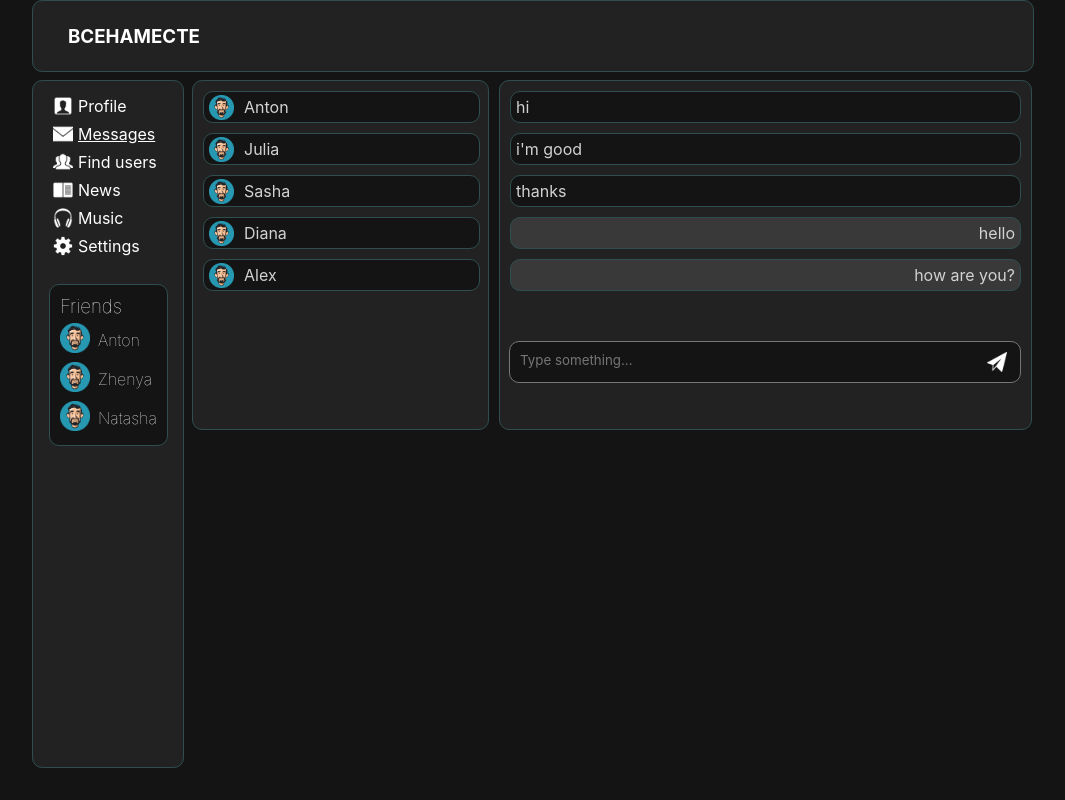
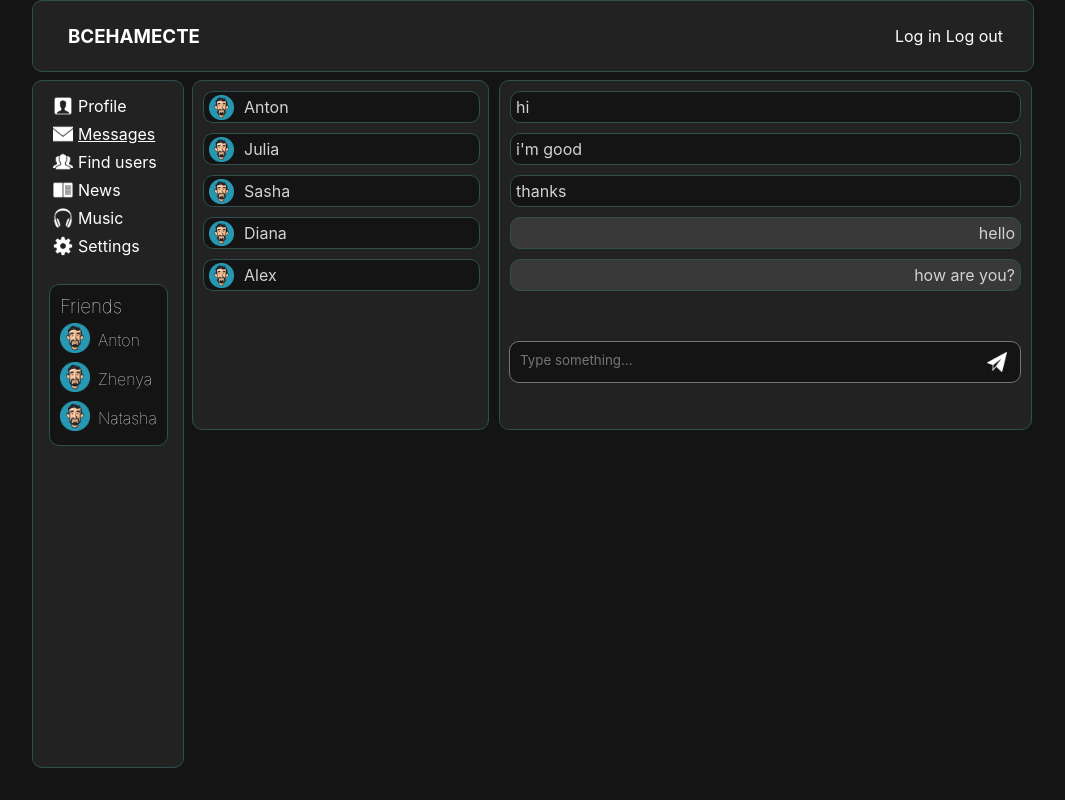
Before and after one commit to antonsadovskiy/samurai-way-main, a React (Create React App) app: page /dialogs in a window 1280 px wide. Shown: the whole page, without its empty margins (108-1173 px from the left). Built offline with nearby package versions, Linux system fonts and the light colour scheme; no server answers.

Commit message:
61 video is done

```diff
--- a/src/App.tsx
+++ b/src/App.tsx
@@ -1,6 +1,5 @@
 import React, {FC} from 'react';
 import './App.css';
-import Header from "./components/Header/Header";
 import {Route} from "react-router-dom";
 import News from "./components/News/News";
 import Music from "./components/Music/Music";
@@ -9,11 +8,12 @@ import DialogsContainer from "./components/Dialogs/DialogsContainer";
 import NavbarContainer from "./components/Navbar/NavbarContainer";
 import UsersContainer from "./components/Users/UsersContainer";
 import ProfileContainer from "./components/Profile/ProfileContainer";
+import HeaderContainer from "./components/Header/HeaderContainer";
 
 const App = () => {
     return (
         <div className="App">
-            <Header />
+            <HeaderContainer />
             <div className="mainContainer">
                 <NavbarContainer />
                 <div className="contentContainer">
--- a/src/components/Header/Header.module.css
+++ b/src/components/Header/Header.module.css
@@ -6,6 +6,7 @@
     background-color:#222222;
     display: flex;
     align-items: center;
+    justify-content: space-between;
     color: white;
     border-radius: 10px;
     border: 1px solid darkslategrey;
@@ -15,3 +16,11 @@
     margin: 0 0 0 35px;
     text-transform: uppercase;
 }
+.loginBlock {
+    margin-right: 30px;
+
+}
+.login {
+    text-decoration: none;
+    color: white;
+}
--- a/src/components/Header/Header.tsx
+++ b/src/components/Header/Header.tsx
@@ -1,10 +1,28 @@
-import React from "react";
-import set from "./Header.module.css"
+import React, {FC} from "react";
+import {NavLink} from "react-router-dom";
+import s from "./Header.module.css"
 
-const Header = () => {
+type HeaderPropsType = {
+    login: string | null
+    isAuth: boolean
+}
+
+const Header: FC<HeaderPropsType> = (props) => {
     return (
-        <div className={set.headerContainer}>
+        <div className={s.headerContainer}>
             <h3>всенаместе</h3>
+            <div className={s.loginBlock}>
+                {
+                    props.isAuth
+                        ? <div>
+                            <span>{props.login}</span>
+                        </div>
+                        : <NavLink to={'/login'} className={s.login}>
+                            Log in
+                            Log out
+                        </NavLink>
+                }
+            </div>
         </div>
     );
 }
--- /dev/null
+++ b/src/components/Header/HeaderContainer.tsx
@@ -0,0 +1,48 @@
+import {AuthStateType, setAuthUserData} from "../../redux/auth/authReducer";
+import {connect} from "react-redux";
+import Header from "./Header";
+import React from "react";
+import axios from "axios";
+import {AppStateType} from "../../redux/redux-store";
+
+type mapStateToPropsType = {
+    login: string | null
+    isAuth: boolean
+}
+type mapDispatchToPropsType = {
+    setAuthUserData: (id: number, email: string, login: string) => void
+}
+type PropsType = mapStateToPropsType & mapDispatchToPropsType
+
+class HeaderContainer extends React.Component<PropsType> {
+
+    componentDidMount() {
+        axios
+            .get('https://social-network.samuraijs.com/api/1.0/auth/me', {
+                withCredentials: true
+            })
+            .then(response => {
+                    const {id, email, login} = response.data.data
+                    if (response.data.resultCode === 0){
+                        this.props.setAuthUserData(id, email, login)
+                    }
+                }
+            )
+    }
+
+    render() {
+        return (
+            <Header login={this.props.login}
+                    isAuth={this.props.isAuth}/>
+        );
+    }
+}
+
+const mapStateToProps = (state: AppStateType): mapStateToPropsType => {
+    return {
+        login: state.auth.login,
+        isAuth: state.auth.isAuth,
+    }
+}
+
+export default connect(mapStateToProps, {setAuthUserData})(HeaderContainer)
--- a/src/components/Profile/ProfileContainer.tsx
+++ b/src/components/Profile/ProfileContainer.tsx
@@ -10,13 +10,13 @@ import {RouteComponentProps, withRouter} from "react-router-dom";
 type PathParamsType = {
     userId: string
 }
-type mapStateToProps = {
+type mapStateToPropsType = {
     profile: UserProfileType | null
 }
-type mapDispatchToProps = {
+type mapDispatchToPropsType = {
     setUserProfile: (profile: UserProfileType) => void
 }
-export type ProfileAPIComponent = mapStateToProps & mapDispatchToProps
+export type ProfileAPIComponent = mapStateToPropsType & mapDispatchToPropsType
 type PropsType = RouteComponentProps<PathParamsType> & ProfileAPIComponent
 
 class ProfileContainer extends React.Component<PropsType> {
@@ -38,10 +38,10 @@ class ProfileContainer extends React.Component<PropsType> {
     }
 }
 
-const mapStateToProps = (state: AppStateType): mapStateToProps => ({
+const mapStateToProps = (state: AppStateType): mapStateToPropsType => ({
     profile: state.profilePage.profile
 })
-const mapDispatchToProps = (dispatch: Dispatch): mapDispatchToProps => {
+const mapDispatchToProps = (dispatch: Dispatch): mapDispatchToPropsType => {
     return {
         setUserProfile(profile: UserProfileType) {
             dispatch(setUserProfileAC(profile))
--- /dev/null
+++ b/src/redux/auth/authReducer.ts
@@ -0,0 +1,37 @@
+
+type SetUserDataActionType = ReturnType<typeof setAuthUserData>
+type ActionsType = SetUserDataActionType
+
+export type AuthStateType = {
+    id: number | null
+    email: string | null
+    login: string | null
+    isAuth: boolean
+}
+
+const initialState: AuthStateType = {
+    id: null,
+    email: null,
+    login: null,
+    isAuth: false,
+}
+
+export const authReducer = (state: AuthStateType = initialState, action: ActionsType): AuthStateType => {
+    switch (action.type) {
+        case 'SET-USER-DATA':
+            return {...state, ...action.data, isAuth: true}
+        default:
+            return state
+    }
+}
+
+export const setAuthUserData = (id: number, email: string, login: string) => {
+    return ({
+        type: 'SET-USER-DATA',
+        data: {
+            id,
+            email,
+            login
+        }
+    }) as const
+}
--- a/src/redux/redux-store.ts
+++ b/src/redux/redux-store.ts
@@ -3,8 +3,10 @@ import profileReducer from "./profile/profileReducer"
 import dialogsReducer from "./dialogs/dialogsReducer"
 import sidebarReducer from "./sidebar/sidebarReducer"
 import usersReducer from "./users/usersReducer";
+import {authReducer} from "./auth/authReducer";
 
 export const rootReducer = combineReducers({
+    auth: authReducer,
     profilePage: profileReducer,
     dialogsPage: dialogsReducer,
     usersPage: usersReducer,
```
Also changed, not shown: src/components/Users/UsersContainer.tsx (+0 -22 lines).
